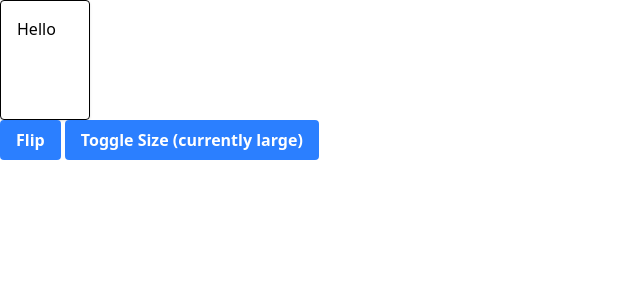
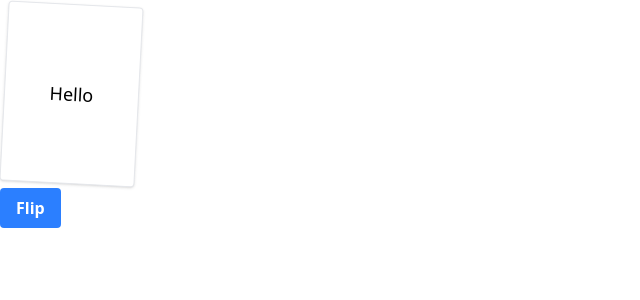
Before and after one commit to quevivasbien/secret-lenry, a SvelteKit app: page / in a window 1280 px wide. Shown: the top 300 px of the page, without its empty margins (0-640 px from the left). Built offline with nearby package versions, Linux system fonts and the light colour scheme.

Commit message:
worked on card formatting

```diff
--- a/src/lib/components/Card.svelte
+++ b/src/lib/components/Card.svelte
@@ -1,26 +1,29 @@
 <script lang="ts">
-    import { sharedState } from "$lib/state.svelte";
-
-    let { front, back, side = "back" }: {
-        front: string,
-        back: string,
-        side: "front" | "back",
+    let {
+        front,
+        back,
+        side = "back",
+    }: {
+        front: string;
+        back: string;
+        side: "front" | "back";
     } = $props();
 
-    let { cardWidth, cardHeight } = $derived.by(() => {
-        if (sharedState.uiScale === "small") {
-            return { cardWidth: 60, cardHeight: 80 };
-        }
-        return { cardWidth: 90, cardHeight: 120 };
-    });
+    const MAX_ROTATION_DEG = 3;
+    const rotation = -MAX_ROTATION_DEG + 2 * Math.random() * MAX_ROTATION_DEG;
 </script>
 
-{#if side === "front"}
-    <div class="p-4 border rounded shadow" style="width: {cardWidth}px; height: {cardHeight}px">
-        {front}
-    </div>
-{:else}
-    <div class="p-4 border rounded shadow bg-gray-100" style="width: {cardWidth}px; height: {cardHeight}px">
-        {back}
-    </div>
-{/if}
+<div
+    class="m-1 p-1 border border-gray-200 rounded shadow flex flex-col justify-center content-center select-none w-[90px] h-[120px] sm:w-[135px] sm:h-[180px] bg-white text-sm sm:text-lg"
+    style="transform: rotate({rotation}deg);"
+>
+    {#if side === "front"}
+        <div class="justify-center text-center">{front}</div>
+    {:else}
+        <div
+            class="p-1 h-full w-full border border-gray-400 bg-gray-300 rounded flex flex-col justify-center content-center"
+        >
+            <div class="justify-center text-center">{back}</div>
+        </div>
+    {/if}
+</div>
--- a/src/routes/+page.svelte
+++ b/src/routes/+page.svelte
@@ -1,21 +1,10 @@
 <script lang="ts">
     import Button from "$lib/components/Button.svelte";
-    import Card from "$lib/components/Card.svelte"
-    import { sharedState } from "$lib/state.svelte";
+    import Card from "$lib/components/Card.svelte";
     let side: "front" | "back" = $state("front");
 </script>
 
 <Card front="Hello" back="World" {side} />
-<Button onclick={() => side = side === "front" ? "back" : "front"}>
+<Button onclick={() => (side = side === "front" ? "back" : "front")}>
     Flip
 </Button>
-
-<Button onclick={() => {
-    if (sharedState.uiScale === "small") {
-        sharedState.uiScale = "large";
-    } else {
-        sharedState.uiScale = "small";
-    }
-}}>
-    Toggle Size (currently {sharedState.uiScale})
-</Button>
```
